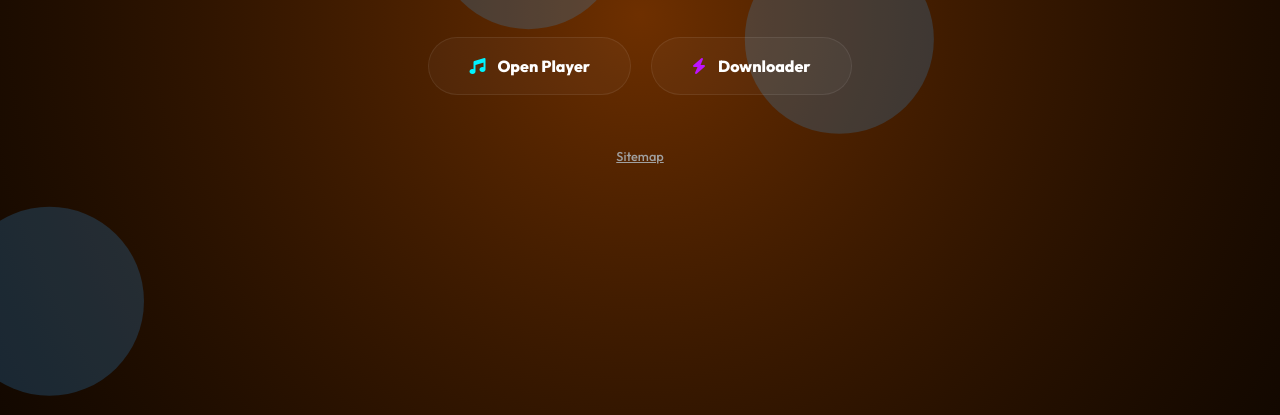
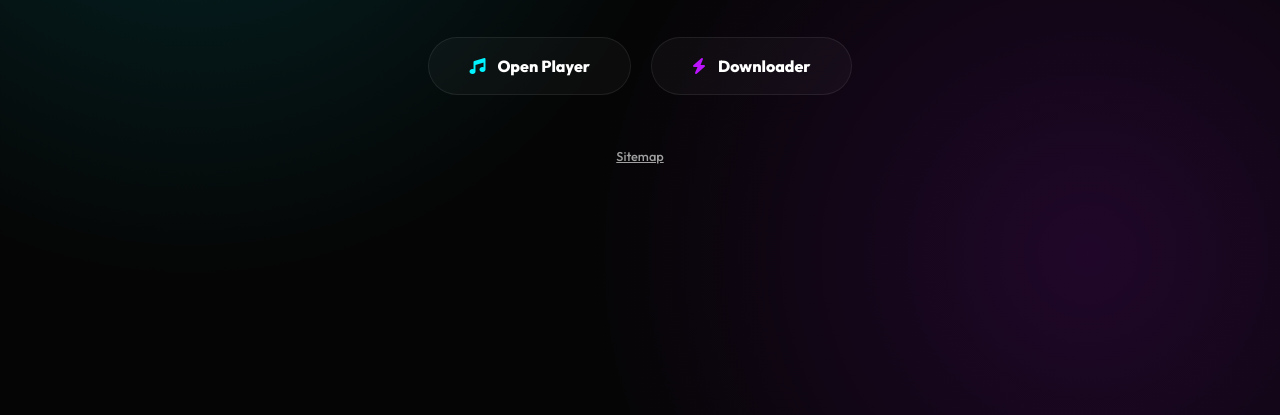
Before and after one commit to Vinay1812007/My-project-My-sucess, a plain HTML site: page index.html in a window 1280 px wide. Shown: the part 385-800 px from the top of the page. Drawn offline with Linux system fonts and the light colour scheme.

Commit message:
index.html

```diff
--- a/index.html
+++ b/index.html
@@ -17,10 +17,6 @@
 
     <!-- Custom Magnetic Cursor -->
     <div id="cursor"></div>
-
-    <!-- Background Effects -->
-    <div class="full-bg-overlay"></div>
-    <canvas id="bgCanvas"></canvas>
 
     <!-- Navigation Bar -->
     <nav>
```
